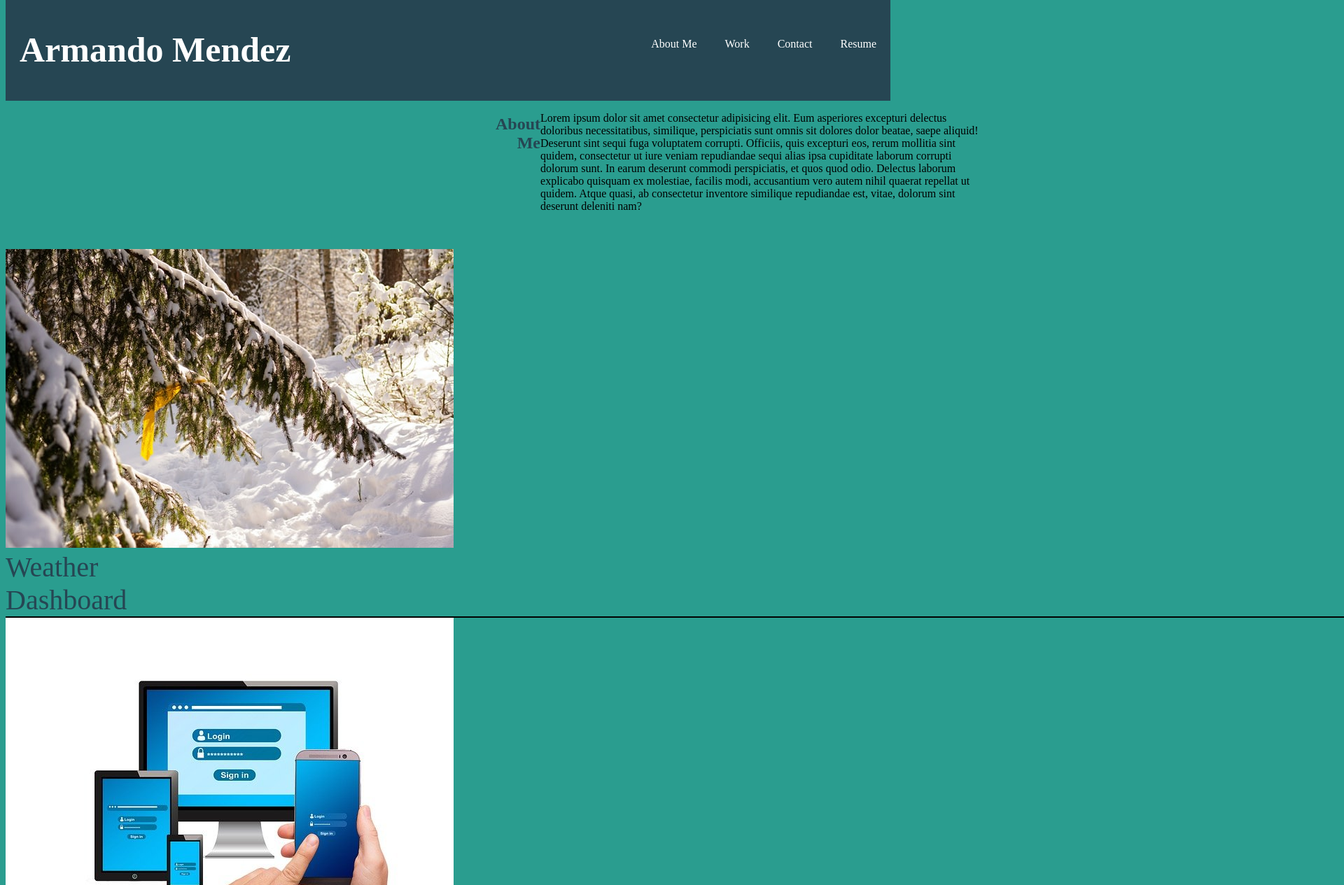
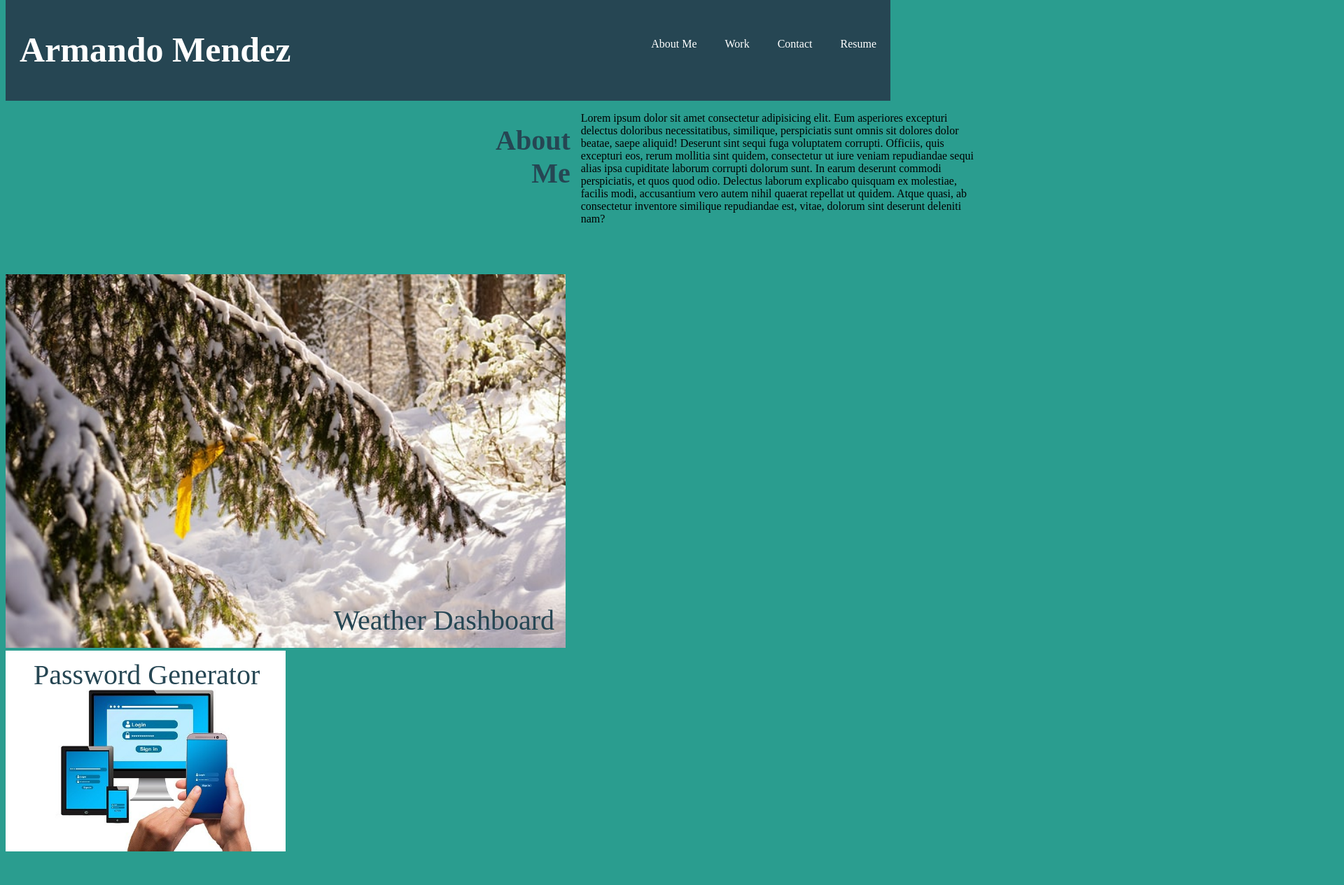
Before and after one commit to armando1236/portfolio, a plain HTML site: page portfolio.html in a window 1280 px wide. Shown: the top 1265 px of the page at 70% size, 1920 px wide, since content can reach past the window. Drawn offline with Linux system fonts and the light colour scheme; a script that the page names is missing.

Commit message:
arrange images

```diff
--- a/portfolio.html
+++ b/portfolio.html
@@ -27,13 +27,15 @@
         <!-- <img src="https://blush.design/api/download?shareUri=scL0hN_l0&w=800&h=800&fm=png" alt="cartoon of man hold computer"> -->
     <main>
       <section class="about">
-        <h2>About Me</h2>
+        <h3> </h3>
+       <h2>About Me</h2>
         <p>
           Lorem ipsum dolor sit amet consectetur adipisicing elit. Eum asperiores excepturi delectus doloribus necessitatibus, similique, perspiciatis sunt omnis sit dolores dolor beatae, saepe aliquid! Deserunt sint sequi fuga voluptatem corrupti.
           Officiis, quis excepturi eos, rerum mollitia sint quidem, consectetur ut iure veniam repudiandae sequi alias ipsa cupiditate laborum corrupti dolorum sunt. In earum deserunt commodi perspiciatis, et quos quod odio.
           Delectus laborum explicabo quisquam ex molestiae, facilis modi, accusantium vero autem nihil quaerat repellat ut quidem. Atque quasi, ab consectetur inventore similique repudiandae est, vitae, dolorum sint deserunt deleniti nam?
         </p>
       </section>
+      <br>
       <br>
       <br>
       <!-- <section>
@@ -43,15 +45,12 @@
       </section> -->
        <section class="weather">
          <img src="./images/weather.jpg" alt="trees covered in snow">
-          <section>
-            <p class="cheat-underline">
-              Weather Dashboard
-            </p>
-          </section>
+            <div class="weather-dashboard">Weather Dashboard</div>
         </section>
 
         <section class="password">
           <img src="./images/password-generator.jpg" alt="phone with password on screen">
+          <div class="password-generator">Password Generator</div>
         </section>
 
         <section class="quiz">
--- a/style.css
+++ b/style.css
@@ -20,13 +20,16 @@ h1{
 .about {
     width: 700px;
     margin-left: 700px;
+    display: flex;
 }
 
-h2 {
+.about h2 {
+    display: inline-block;
+    margin-right: 15px;
     color: rgb(38, 70, 83);
     justify-content: flex-end;
     text-align: right;
-    m
+    font-size: 40px;
 }
 ul {
     color: white;
@@ -53,26 +56,54 @@ display: flex;
 }
 .weather {
     display: inline-block;
-
+    position: relative;
+    text-align: right;
+}
+.weather img {
+    width: 800px;
 
 }
-.weather section {
+.weather-dashboard {
+ position: absolute;
+  bottom: 20px;
+  right: 16px;
+  color: rgb(38, 70, 83);
+  font-size: 40px;
+}
+
+.password {
+
+    position: relative;
+    text-align: left;
+}
+.password-generator {
+    position: relative;
+    bottom:280px;
+    right: -40px;
+    color: rgb(38, 70, 83);
+    font-size: 40px;
+}
+.password img {
+  width: 400px;
+}
+
+/* .weather section {
     display: inline-block;
 
 }
 
 .weather section p {
     font-size: 40px;
-    color:rgb(38, 70, 83);
+    color:rgb(38, 70, 83); */
 }
-.cheat-underline {
+/* .cheat-underline {
     margin: 0 ;
-    padding: 0 5000px 0 0;
-    border-bottom: 2px black solid;
+    padding: 0 50px 0 0;
+    border-bottom: 2px black solid; */
 
 }
 
-.weather-image {
+/* .weather-image {
     border: 5px solid black;
     min-height: 250px;
     max-height: 250px;
@@ -87,4 +118,4 @@ display: flex;
     padding: 20px;
     display: inline;
     background-color: black;
-}
+} */
```
Also changed, not shown: 1 other file.
